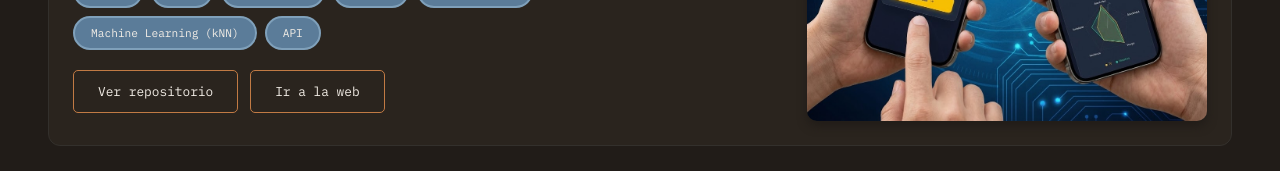
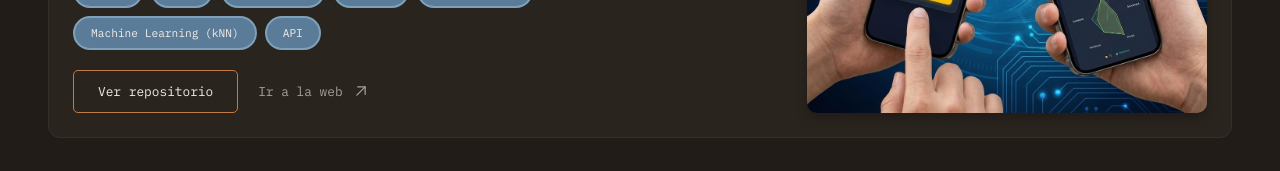
Before and after one commit to NCS22/portfolio, a React app: page / in a window 1280 px wide. Shown: the part 2289-2460 px from the top of the page. Built offline with nearby package versions, Linux system fonts and the light colour scheme; the HTML template or start-up script is replaced by a standard one; a web font is replaced by a local one.

Commit message:
add svg to web redirection + fixing visual bugs

```diff
--- a/src/sections/Projects/ProjectCard.jsx
+++ b/src/sections/Projects/ProjectCard.jsx
@@ -19,10 +19,17 @@ function ProjectCard({project}) {
                     </div>
                     <div className="project-links">
                         <div className="project-link-repo">
-                            {<a href={links.repo} className={repoAvailable ? 'petcare-btn-primary' : 'petcare-btn-not'} target="_blank">{textRepo}</a>}
+                            {<a href={links.repo} className={repoAvailable ? 'project-btn-primary' : 'petcare-btn-not'} target="_blank">{textRepo}</a>}
                         </div>
                         <div className={repoAvailable ? 'project-link-web' : 'hidden-element'}>
-                            {<a href={links.web} className='petcare-btn-primary' target="_blank">Ir a la web</a>}
+                            {<a href={links.web} className='project-web-redirect' target="_blank">
+                                Ir a la web
+                                <svg xmlns="http://www.w3.org/2000/svg" width={20} height={20} viewBox="0 0 24 24" fill="none" stroke="currentColor" strokeWidth={1.5} strokeLinecap="round" strokeLinejoin="round" className="icon icon-tabler icons-tabler-outline icon-tabler-arrow-up-right">
+                                    <path stroke="none" d="M0 0h24v24H0z" fill="none" />
+                                    <path d="M17 7l-10 10" />
+                                    <path d="M8 7l9 0l0 9" />
+                                </svg>
+                            </a>}
                         </div>
                     </div>
 
--- a/src/styles/Projects.css
+++ b/src/styles/Projects.css
@@ -93,7 +93,8 @@
 
 .project-links {
     display: flex;
-    gap: 12px;
+    gap: 20px;
+    align-items: center;
 }
 
 .project-link-repo, .project-link-web, .project-link {
@@ -106,6 +107,16 @@
     visibility: hidden;
 }
 
+.project-web-redirect {
+    display: flex;
+    align-items: center;
+    gap: 8px;
+    color: var(--color-text-secondary);
+    font-family: var(--font-mono);
+    font-size: 0.8rem;
+}
+
+.project-btn-primary,
 .petcare-btn-primary {
     position: relative;
     z-index: 1;
@@ -113,7 +124,6 @@
     align-items: center;
     width: fit-content;
     padding: 12px 24px;
-    margin-bottom: 8px;
     border: 1px solid var(--color-btn-primary-bg);
     border-radius: 5px;
     font-family: var(--font-mono);
```
Also changed, not shown: public/svg/arrow-up-right-svgrepo-com.svg (added).
